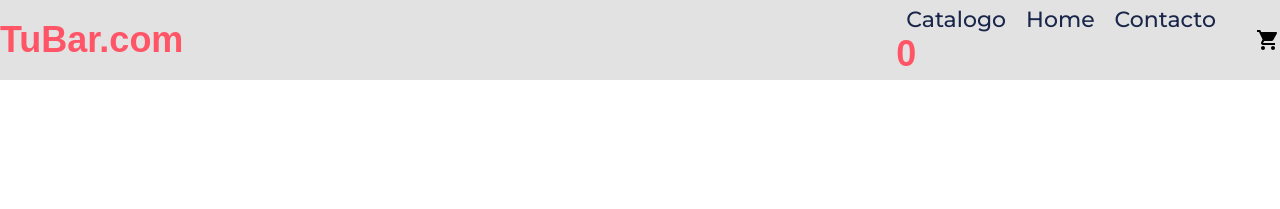
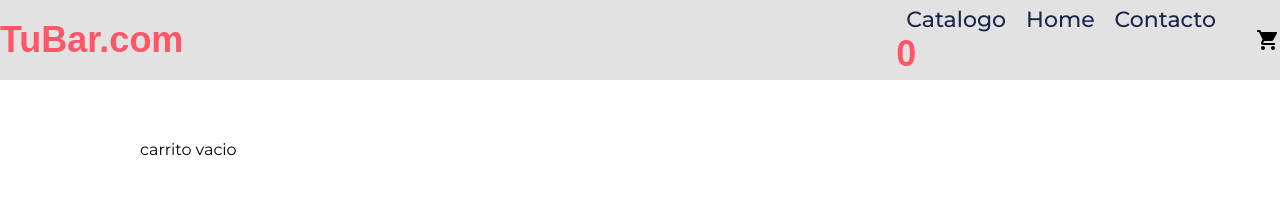
Before and after one commit to lucasbianchi0/tuBar, a React (Create React App) app: page /Cart in a window 1280 px wide. Shown: the top 209 px of the page. Built offline with nearby package versions, Linux system fonts and the light colour scheme.

Commit message:
cartcontext, rendering

```diff
--- a/src/Contexts/Context.js
+++ b/src/Contexts/Context.js
@@ -9,40 +9,115 @@ export const useCartContext = ()=> useContext(CartContext)
 
 export const CartProvider = ({children}) => {
     const [cartItems, setCartItems] = useState([])
-    const [cartCount, setCartCount] = useState(0)
-    const [cartAmount, setCartAmount]=  useState(0)
     const [heart, setHeart] = useState(<FavoriteBorderIcon />)
     const [catalogo, setCatalogo]= useState([])
-    const [itemAgregado, setItemAgregado] = useState([])
-    const [itemagre, setItemagre]= useState([])
 
-    const addItem =(item, amount)=>{
-        setCartItems([...cartItems,{...item, amount}]);
-        setCartCount((prev)=> prev + amount)
+    // probandocoder
+    const [show, setShow]= useState(false)
+    const [producto, setProducto]= useState([])
+
+    // estado del carrito
+    const [carrito, setCarrito] = useState([])
+
+    // contador del la pagina de detalle
+    const [contadorItem, setContadorItem]= useState(0)
+
+    //  Reduce del total
+   const cantidadCart = () => {
+    return carrito.reduce((acc, prod) => acc + prod.contadorItem, 0)
+  }
+
+
+  const isInCart = (id) => {
+
+   const carritoFiltrado =  carrito.some((prod) => prod.id === id)
+    console.log(carritoFiltrado)
+
+}
+
+    // funciones para itemCount
+    const sumar =()=>{
+      setContadorItem(contadorItem + 1)
+  }
+
+  const restar =()=>{
+      if(contadorItem > 0)
+      setContadorItem(contadorItem - 1)
+      else console.log(`no se puede restar`)
+  }
+  console.log(contadorItem)
+
+    // const [cantidad, setCantidad]= useState(0)
+
+    useEffect(()=>{
+      setCatalogo(localidadesBaseDeDatos)
+    })
+
+    // agregar al carro
+
+    const addToCarto =(item, contadorItem)=>{
+      if(carrito.some((product)=>product.id===item.id)){
+      setShow(true)
+      const copy = [...carrito]
+      const repeatItemIndex = carrito.findIndex((product)=> product.id === item.id)
+
+      copy[repeatItemIndex]={
+        ...copy[repeatItemIndex],
+        contadorItem: copy[repeatItemIndex].contadorItem + contadorItem}
+        setCarrito(copy)
+        setContadorItem(0)
+
+      }else{
+        setCarrito([...carrito,{...item, contadorItem}])
+        setContadorItem(0)
+      }
     }
 
 
-    useEffect(()=>{
-      setCatalogo(localidadesBaseDeDatos)
-      console.log(catalogo)
-    })
+    // CART
+
+    const totalCart = () => {
+      return carrito.reduce((acc, prod) => acc + prod.cantidad * prod.precio, 0)
+  }
+
+  const vaciarCart = () => {
+      setCarrito([])
+  }
+
+  const eliminarItem = (id) => {
+    setCarrito(carrito.filter((prod) => prod.id !== id))
+  }
+
+
+
+
+
 
 
   return (
    <CartContext.Provider value={{
-       cartCount,
-       cartItems,
-        setCartCount,
+
+        cartItems,
+        cartItems,
         heart,
         catalogo,
         setCatalogo,
-        itemagre,
-        setItemagre,
-        addItem,
-        setCartAmount,
-        cartAmount,
-        itemAgregado,
-        setItemAgregado
+        contadorItem,
+        setContadorItem,
+        sumar,
+        restar,
+        cantidadCart,
+        isInCart,
+        carrito,
+        addToCarto,
+        show,
+        setShow,
+        producto,
+        setProducto,
+        eliminarItem,
+        vaciarCart,
+        totalCart
+
 
     }}>{children} </CartContext.Provider>
   )
--- a/src/components/Datos/Productos.jsx
+++ b/src/components/Datos/Productos.jsx
@@ -9,20 +9,20 @@ export const localidadesBaseDeDatos = [
           nombre:"Padre",
           imagen: `${padre}`,
           descripcion: "Buscamos aprovechar la banda negativa de nuestro bar cafeteria ya que no abrimos los lunes, martes y miercoles de tod el mes</p>",
-          precio:"$6000 el dia"
+          precio:6000
         },
         {
           id:"UpTown",
           nombre:"UpTown",
           imagen: `${uptown}`,
           descripcion: "Tenemos el local libre los martes, unicamente alquilamos para eventos privados con fines gastronomicos o como pop up de emprendedores ya asentados",
-          precio:"8000 el dia"
+          precio:8000
         },
         {
           id:"Cowi",
           nombre:"Cowi",
           imagen: `${cowi}`,
           descripcion: "Queremos aprovechar los horarios que no estamos abierto en la semana, de entre las 8 am hasta las 16 hs todos los dias",
-          precio:"5000 el dia"
+          precio:5000
         },
       ]
--- a/src/components/Item/Item.jsx
+++ b/src/components/Item/Item.jsx
@@ -30,7 +30,7 @@ const Item = ({data}) => {
         <div>
             <h2>{data.nombre}</h2>
             <p>{data.descripcion}</p>
-            <p className='precio'>{data.precio}</p>
+            <p className='precio'>$ {data.precio}</p>
             <div className='estructura-botones-item'>
 
                 <Link to={`/items/${data.id}`}>
--- a/src/components/ItemDetail/ItemDetail.jsx
+++ b/src/components/ItemDetail/ItemDetail.jsx
@@ -2,11 +2,15 @@ import React, {useState} from 'react'
 import { localidadesBaseDeDatos } from '../Datos/Productos'
 import './ItemDetail.css'
 import ItemCount from '../ItemCount/ItemCount';
+import { useCartContext } from '../../Contexts/Context'
+import { Link } from 'react-router-dom'
 
 
 const ItemDetail = ({info}) => {
+    const {contadorItem, addToCarto,numeroCarro, setNumeroCarro,isInCart,show,setShow,producto, setProducto } = useCartContext()
     const { imagen, nombre, precio, id, descripcion} = info;
     const productoSeleccionado = info;
+
 
   return (
     <div className='structure-containerdetail'>
@@ -18,12 +22,50 @@ const ItemDetail = ({info}) => {
             <div className='item-detail-text'>
                 <h1 id='name-product'>{nombre}</h1>
                 <p id='descript-product'>{descripcion}</p>
-                <p className='precio-item-detail'>{precio}</p>
-                <ItemCount datosItem ={productoSeleccionado}/>
+                <p className='precio-item-detail'>$ {precio} el dia</p>
 
-        </div>
+                  <ItemCount
+                  datosItem ={productoSeleccionado}
+                  />
+                  <button onClick={()=>addToCarto(producto,contadorItem)} >Agregar plan b</button>
+
+
+               {
+                show?
+                <>
+                <div id='fio'>
+                  <Link to={`/Cart/`}>
+                    <button  >Terminar compra</button>
+                  </Link>
+                </div>
+              </>: null
+
+               }
+            </div>
+
+
     </div>
     </div>
 
   )}
 export default ItemDetail
+
+
+// {
+//   isInCart(id)
+//   ?
+//   <>
+//     <div id='fio'>
+//       <Link to={`/Cart/`}>
+//         <button  >Terminar compra</button>
+//       </Link>
+//     </div>
+//   </>
+//   :
+//   <>
+//     <ItemCount
+//     datosItem ={productoSeleccionado}
+//     />
+//     <button onClick={agregar} >Agregar al carrito</button>
+//   </>
+//  }
--- a/src/components/ItemDetailContainer/ItemDetailContainer.jsx
+++ b/src/components/ItemDetailContainer/ItemDetailContainer.jsx
@@ -7,10 +7,10 @@ import { useCartContext } from '../../Contexts/Context'
 
 const ItemDetailContainer = () => {
 
-    const {cartCount} = useCartContext()
-    console.log(`djcjc`+ cartCount)
+    const {producto, setProducto} = useCartContext()
 
-    const [producto, setProducto]= useState([])
+
+    // const [producto, setProducto]= useState([])
     const {id}=useParams()
 
     const obtenerProductDB = (nombreProducto) => {
@@ -31,7 +31,7 @@ const ItemDetailContainer = () => {
         }
         obtenerProducto(id)
         }, [id])
-        // console.log(producto)
+
         return(
            <div>
                <ItemDetail info ={producto}/>
--- a/src/components/NavBar/NavBar.jsx
+++ b/src/components/NavBar/NavBar.jsx
@@ -8,7 +8,7 @@ import {CartContext} from '../../Contexts/Context'
 
 
 const NavBar = () => {
-  const {cartAmount} = useContext(CartContext)
+  const {cantidadCart} = useContext(CartContext)
   return (
     <div className='container-nav'>
       <div className='estructura-Navbar'>
@@ -21,7 +21,7 @@ const NavBar = () => {
             <Link to="/">Catalogo</Link>
             <Link to="/home">Home</Link>
             <Link to="/contacto">Contacto</Link>
-            <p>{cartAmount}</p>
+            <p>{cantidadCart()}</p>
           </ul>
           <div><CartWidget /></div>
         </div>
--- /dev/null
+++ b/src/pages/contacto/Cart/Cart.css
@@ -0,0 +1,38 @@
+
+.cart-container{
+    padding-top: 60px;
+    max-width: 1000px;
+    margin: 0 auto;
+}
+
+.cartItemInfo{
+    display: flex;
+    background-color: rgb(235, 231, 231);
+    padding: 12px;
+    border-radius: 15px;
+    margin-bottom: 30px;
+
+}
+
+.cartItem-info{
+    padding-left: 40px;
+}
+.Image{
+    width: 280px;
+    height: 220px;
+    border-radius: 15px;
+}
+
+.cartItemTitle{
+    font-size: 26px;
+    margin-bottom: 10px;
+}
+
+.cartItem-info p{
+   margin-top: 8px;
+}
+
+.cartItemPrice{
+    color: var(--verde);
+    font-weight: 500;
+}
--- a/src/pages/contacto/Cart/Cart.jsx
+++ b/src/pages/contacto/Cart/Cart.jsx
@@ -1,28 +1,58 @@
 import React,{useState, useContext} from 'react'
 import { useCartContext } from '../../../Contexts/Context'
+import './Cart.css'
+
 
 const Cart = ({children}) => {
 
 
-    const {cartAmount, ItemAgregado } = useCartContext()
-    console.log(ItemAgregado )
-    console.log(cartAmount )
-
+    const {carrito, contadorItem,cart, totalCart, vaciarCart, eliminarItem } = useCartContext()
 
   return (
     <>
-    {/* {ItemAgregado.length === 0 ?
-        (<p>carrito vacio</p>)
-    :
-        (ItemAgregado.map((i)=>{
-            return (
-                <>
-                    <p>{i}</p>
-                </>
+        <div className='cart-container'>
+
+        {carrito.length === 0 ?
+            (<p>carrito vacio</p>)
+        :
+            (
+                carrito.map((item) => (
+                    <div className="cartItem" key={item.id}>
+                        <div className="cartItemInfo">
+                            <img src={item.imagen }alt={item.title} className='Image' />
+                            <div className='cartItem-info'>
+                                <h4 className="cartItemTitle">{item.nombre}</h4>
+                                <p className="cartItemDescrip" > {item.descripcion}</p>
+                                <p className="cartItemQuantity">Cantidad: {item.contadorItem}</p>
+                                <p className="cartItemPrice">Precio: ${item.contadorItem * item.precio}</p>
+                                <button onClick={()=>eliminarItem(item.id)}>Eliminar </button>
+                            </div>
+                        </div>
+                    </div>
+
+                ))
             )
-        })
-    )
-    } */}
+
+
+            }
+
+            {/* estaba analizando aca  */}
+
+
+         {
+             carrito.length === 0 ?
+             (<><p></p></>)
+             :
+             (<>
+                 <p>{ `total: ${carrito.reduce((acc, prod) => acc + (prod.precio +prod.contadorItem, 0))}`}</p>
+                 <button onClick={vaciarCart}>vaciar carro</button>
+
+             </>)
+
+         }
+
+
+        </div>
     </>
   )
 }
```
